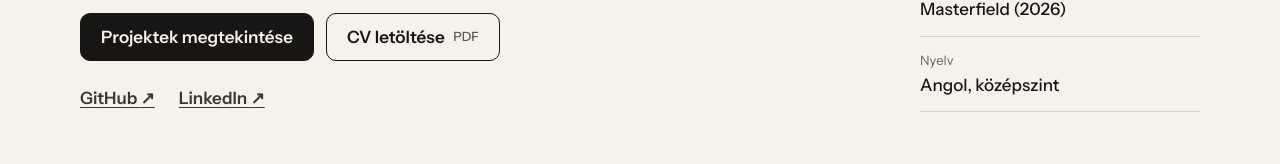
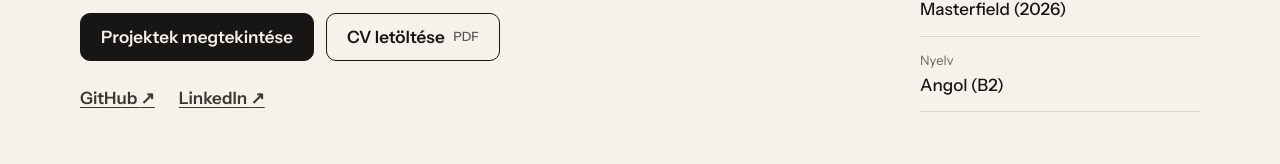
Before and after one commit to nmthmate/portfolio, an Angular app: page / in a window 1280 px wide. Shown: the part 585-749 px from the top of the page. Built offline with nearby package versions, Linux system fonts and the light colour scheme.

Commit message:
Update CV

```diff
--- a/src/app/portfolio-data.ts
+++ b/src/app/portfolio-data.ts
@@ -43,7 +43,7 @@ export const facts: Fact[] = [
   // \u00a0 is a non-breaking space, so "-üzemeltető" never starts a new line on its own.
   { label: 'Végzettség', value: 'Hálózatépítő és\u00a0-üzemeltető technikus' },
   { label: 'Képzés', value: 'Junior frontend fejlesztő, Masterfield (2026)' },
-  { label: 'Nyelv', value: 'Angol, középszint' },
+  { label: 'Nyelv', value: 'Angol (B2)' },
 ];
 
 // The order here is the order on the page.
```
Also changed, not shown: 1 other file (tests, documents, lock files or other folders).
